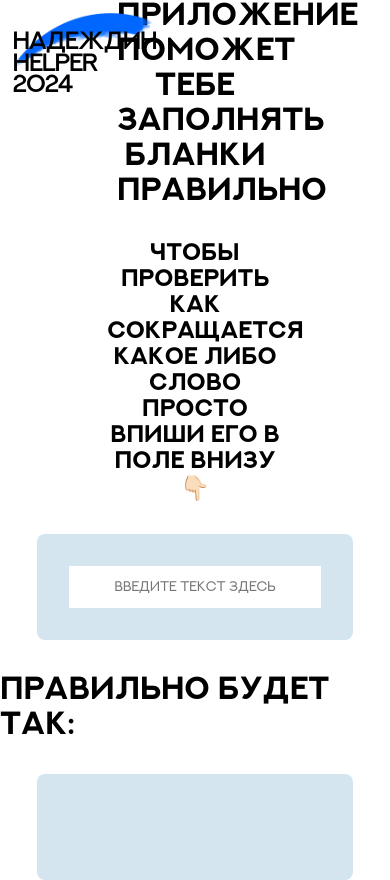
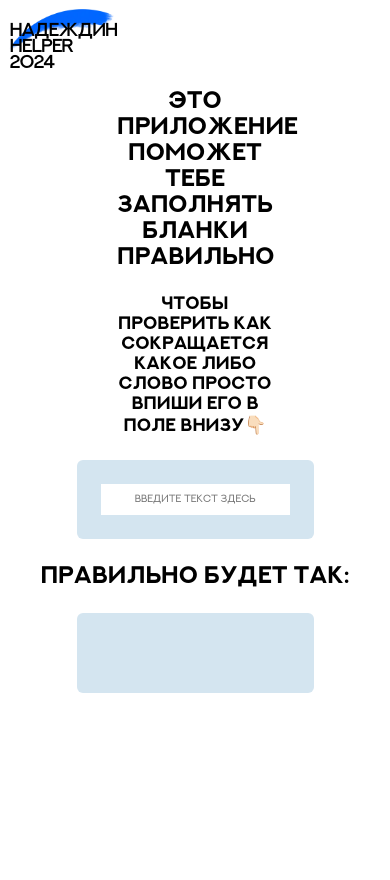
Before and after one commit to SawMassacre/NadezhdinHelper, a Vue app: page / in a window 390 px wide. After the commit the page ends 844 px from the top, so only its background shows below. Built offline with nearby package versions, Linux system fonts and the light colour scheme.

Commit message:
feat: Adapted for mobile

```diff
--- a/src/App.vue
+++ b/src/App.vue
@@ -48,4 +48,30 @@ strong {
   padding: 0;
   box-sizing: border-box;
 }
+
+@media screen and (max-width: 1366px) {
+  body {
+    font-size: 13px;
+  }
+}
+@media screen and (max-width: 1100px) {
+  body {
+    font-size: 12px;
+  }
+}
+@media screen and (max-width: 960px) {
+  body {
+    font-size: 16px;
+  }
+}
+@media screen and (max-width: 480px) {
+  body {
+    font-size: 14px;
+  }
+}
+@media screen and (max-width: 410px) {
+  body {
+    font-size: 12px;
+  }
+}
 </style>
```
